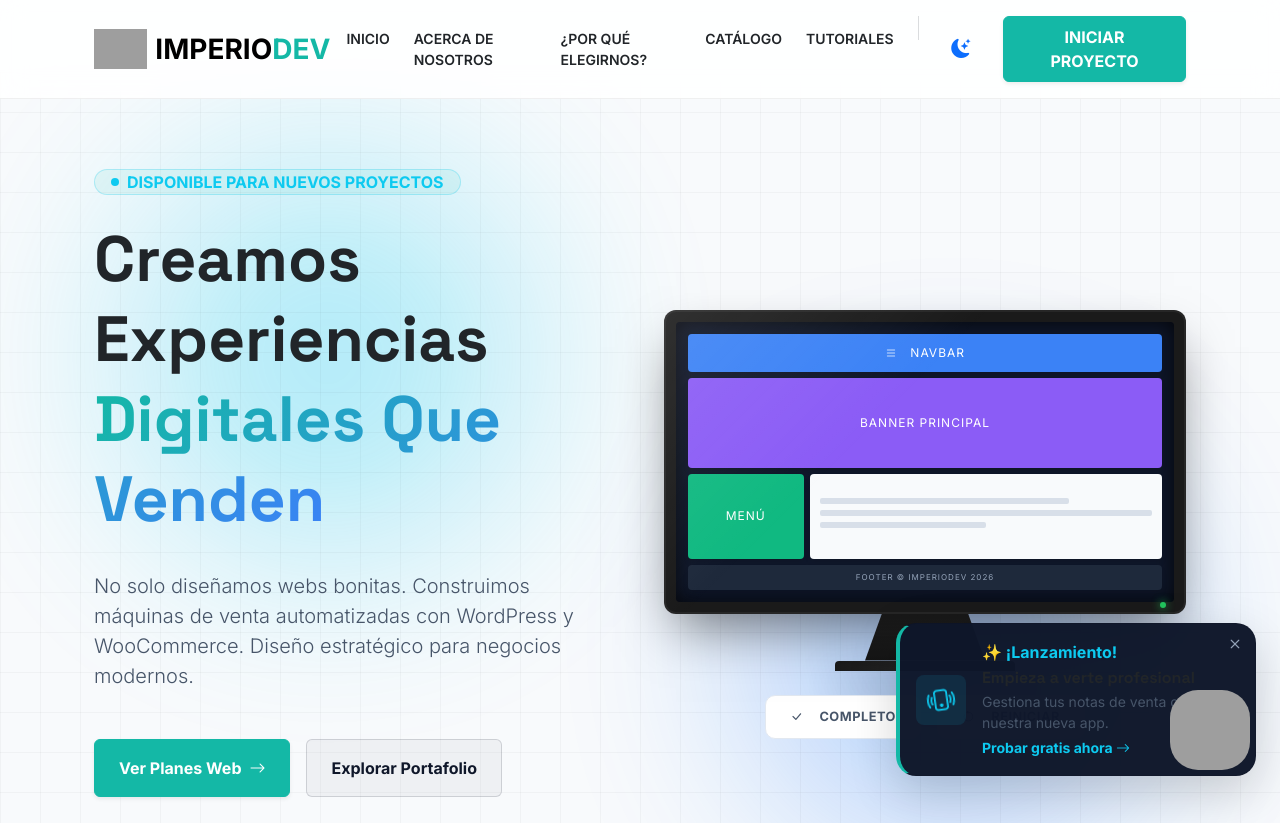
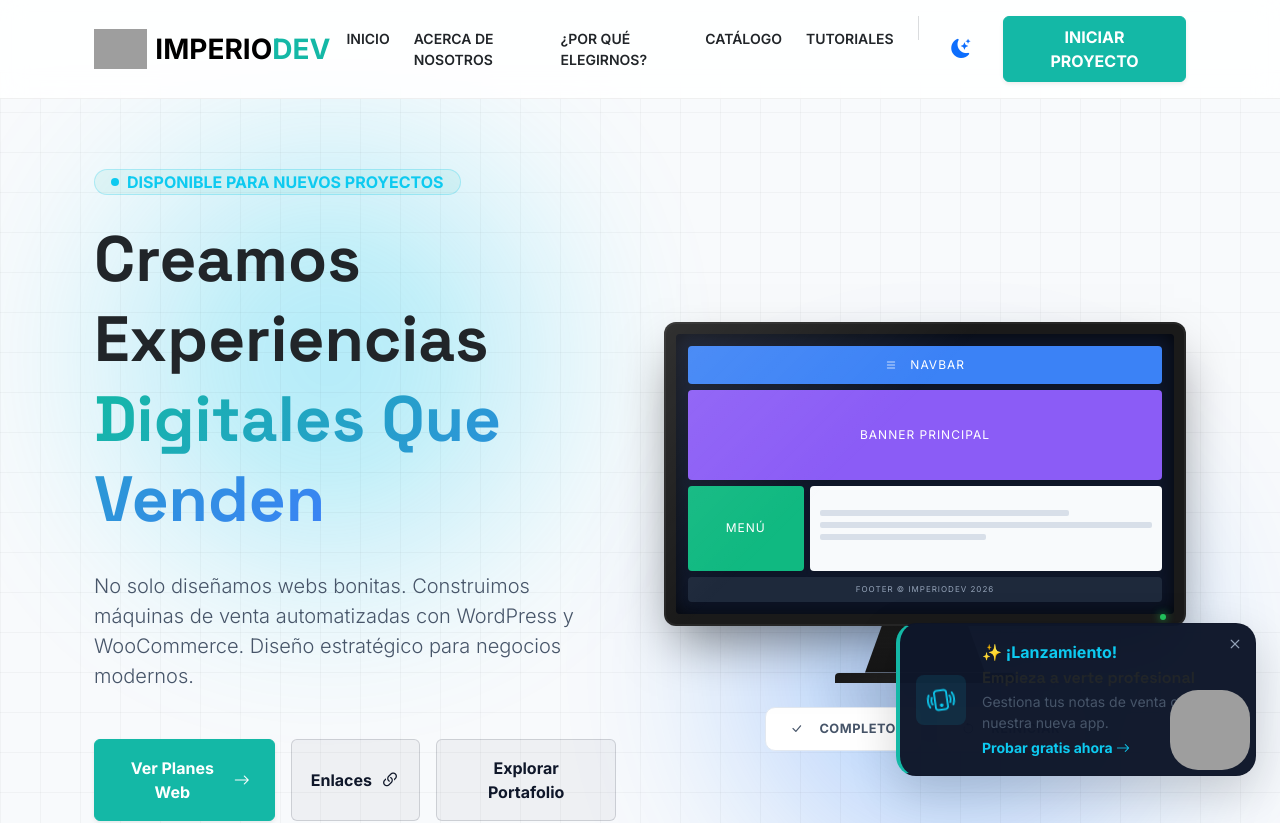
Before and after one commit to Janosos/ID-update, a Next.js app: page / in a window 1280 px wide. Shown: the top 823 px of the page. Built offline with nearby package versions, Linux system fonts and the light colour scheme; grey boxes are pictures that could not be loaded.

Commit message:
feat: implement global styles and setup initial application pages for links and home.

```diff
--- a/app/enlaces/page.tsx
+++ b/app/enlaces/page.tsx
@@ -12,7 +12,7 @@ interface LinkItem {
 
 export default function EnlacesPage() {
   const links: LinkItem[] = [
-    { label: "Demos de Trabajo", href: "/demos", icon: "bi-window-stack", description: "Explora trabajos, integraciones y plantillas interactivas.", badge: "Próximamente", glow: true },
+    { label: "Demos de Trabajo", href: "/demos", icon: "bi-window-stack", description: "Explora trabajos, integraciones y plantillas interactivas.", glow: true },
     { label: "Notes Creator App", href: "/notes-app", icon: "bi-phone-fill", description: "Conoce nuestra aplicación inteligente de cotizaciones.", badge: "Popular" },
     { label: "Contacto Directo", href: "https://wa.me/526623440716", icon: "bi-whatsapp", description: "Envíanos un mensaje y cotiza tu web gratis.", external: true },
     { label: "Facebook Oficial", href: "https://www.facebook.com/ImperioDev", icon: "bi-facebook", description: "Síguenos en Facebook y entérate de nuestras novedades.", external: true },
--- a/app/globals.css
+++ b/app/globals.css
@@ -232,6 +232,44 @@ html.dark .btn-premium-outline-theme:hover {
   color: #ffffff !important;
 }
 
+/* Premium Shimmer/Reflection Effect */
+.btn-shimmer {
+  position: relative !important;
+  overflow: hidden !important;
+}
+
+.btn-shimmer::after {
+  content: '';
+  position: absolute;
+  top: 0;
+  left: -150%;
+  width: 60%;
+  height: 100%;
+  background: linear-gradient(
+    90deg,
+    rgba(255, 255, 255, 0) 0%,
+    rgba(255, 255, 255, 0.25) 50%,
+    rgba(255, 255, 255, 0) 100%
+  );
+  transform: skewX(-25deg);
+  animation: shimmer-swipe 4.5s infinite ease-in-out;
+  animation-delay: var(--shimmer-delay, 0s);
+  pointer-events: none;
+  mix-blend-mode: overlay;
+}
+
+@keyframes shimmer-swipe {
+  0% {
+    left: -150%;
+  }
+  30% {
+    left: 150%;
+  }
+  100% {
+    left: 150%;
+  }
+}
+
 /* Subtle inner panels/tags */
 .inner-panel {
   background: rgba(15, 23, 42, 0.03) !important;
--- a/app/page.tsx
+++ b/app/page.tsx
@@ -287,8 +287,16 @@ export default function Home() {
                   Ver Planes Web <i className="bi bi-arrow-right"></i>
                 </Link>
                 <Link
+                  href="/enlaces"
+                  className="btn btn-premium-outline-theme btn-shimmer fw-bold px-4 py-3 rounded d-flex align-items-center justify-content-center gap-2"
+                  style={{ "--shimmer-delay": "0s" } as React.CSSProperties}
+                >
+                  Enlaces <i className="bi bi-link-45deg fs-5"></i>
+                </Link>
+                <Link
                   href="#portfolio"
-                  className="btn btn-premium-outline-theme fw-bold px-4 py-3 rounded d-flex align-items-center justify-content-center"
+                  className="btn btn-premium-outline-theme btn-shimmer fw-bold px-4 py-3 rounded d-flex align-items-center justify-content-center"
+                  style={{ "--shimmer-delay": "0.6s" } as React.CSSProperties}
                 >
                   Explorar Portafolio
                 </Link>
```
